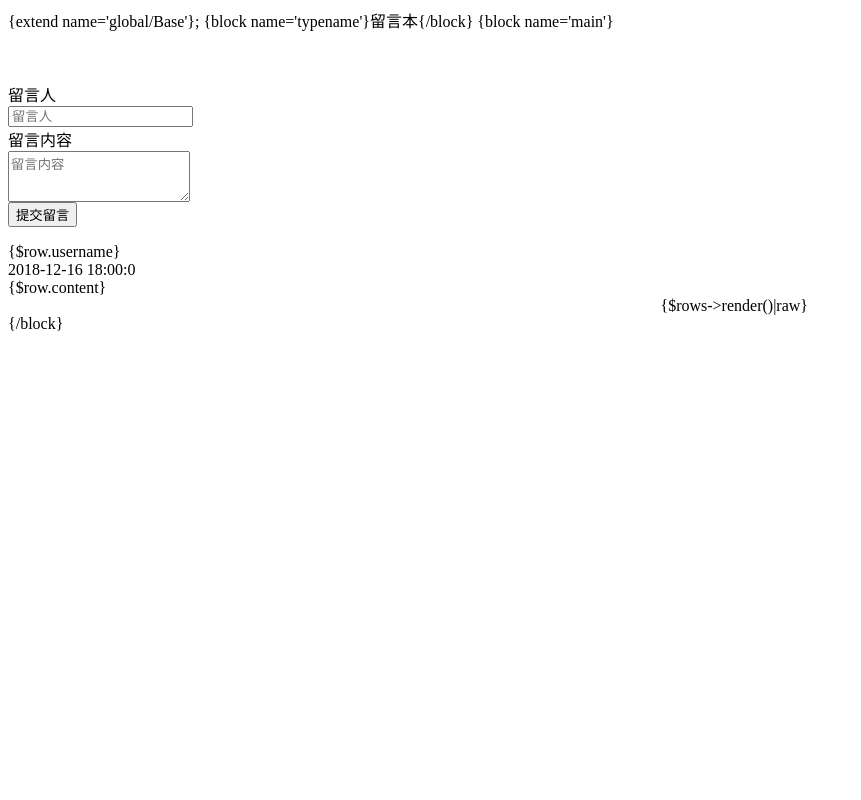
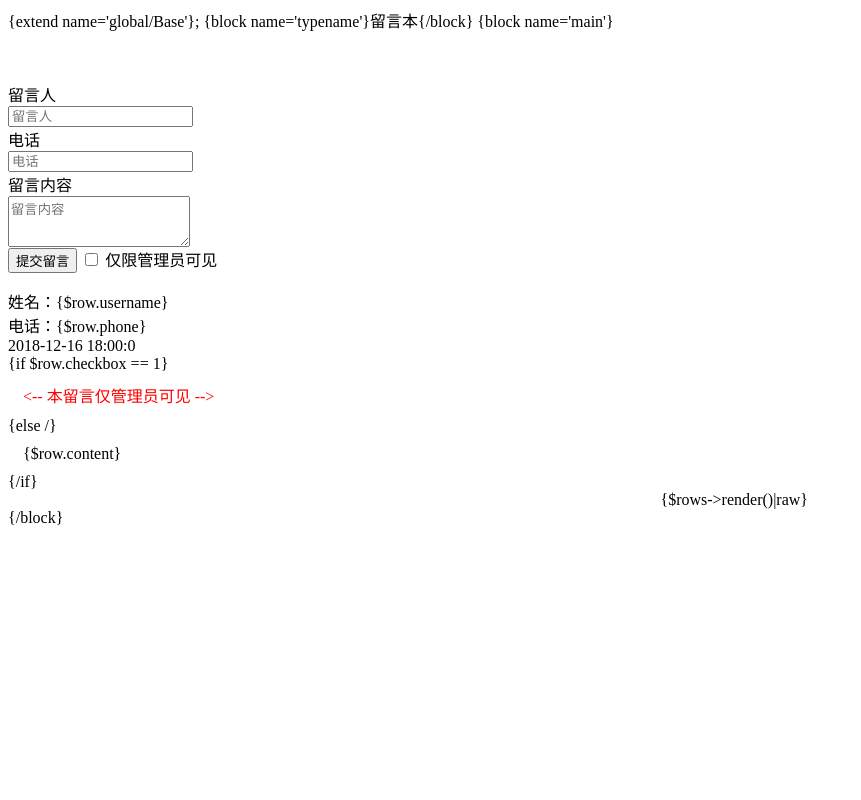
Before and after one commit to atvisions/TP5, a PHP site: template application/index/view/gbook/index.php in a window 1280 px wide. Shown: the whole page, without its empty margins (0-861 px from the left). Run offline with PHP 8.4, Linux system fonts and the light colour scheme; the template is opened without the code that fills it: most values are stand-ins (such as "Sample title", 1, 10 or a date in 2020); data that the repository does not hold is empty.

Commit message:
基本完成

```diff
--- a/application/admin/view/global/Base.php
+++ b/application/admin/view/global/Base.php
@@ -29,8 +29,8 @@
           <!-- Collect the nav links, forms, and other content for toggling -->
           <div class="collapse navbar-collapse" id="bs-example-navbar-collapse-1">
               <ul class="nav navbar-nav">
-                  <li class="active"><a href="#">保留2 <span class="sr-only">(current)</span></a></li>
-                  <li><a href="#">保留1</a></li>
+                  <li class="active"><a href="{:url('admin/index/index')}">系统首页 <span class="sr-only">(current)</span></a></li>
+                  <li><a href="{:url('index/default')}" target="_blank">网站首页</a></li>
               </ul>
 
               <ul class="nav navbar-nav navbar-right">
--- a/application/index/model/Gbook.php
+++ /dev/null
@@ -1,6 +0,0 @@
-<?php
-namespace app\index\model;
-//这里注意大写
-class Gbook extends Base{
-
-}
--- a/application/index/view/gbook/index.php
+++ b/application/index/view/gbook/index.php
@@ -9,8 +9,14 @@
 				<form class="form-horizontal" action="<?php echo url('index/gbook/save'); ?>" method="post">
 					<div class="form-group">
 						<label for="username" class="col-sm-2 control-label">留言人</label>
-				<div class="col-sm-10">
+						<div class="col-sm-4">
 							<input type="text" class="form-control" id="username" name="username" placeholder="留言人">
+						</div>
+					</div>
+					<div class="form-group">
+						<label for="phone" class="col-sm-2 control-label">电话</label>
+						<div class="col-sm-4">
+							<input type="text" class="form-control" id="phone" name="phone" placeholder="电话">
 						</div>
 					</div>
 					<div class="form-group">
@@ -19,22 +25,32 @@
 						<textarea class="form-control" rows="3" placeholder="留言内容" name="content"></textarea>
 						</div>
 					</div>
+					<div class="row">
+						<div class="col-xs-6 col-md-offset-1">
 							<div class="form-group">
 								<div class="col-sm-offset-2 col-sm-10">
 									<button type="submit" class="btn btn-default">提交留言</button>
+									<label>
+										<input type="checkbox" name="checkbox" value="1"> 仅限管理员可见
+									</label>
+								</div>
+							</div>
+						</div>
 					</div>
 			</div>
 			</form>
 			</div>
-		<div class="col-md-12">
+		<div class="col-md-10  col-md-offset-2">
 			<!-- foreach第一个变量名是通过Gbook控制器传过来的，第二个自定义，在循环中调用 -->
 			<?php foreach($rows as $row):?>
-				<div class="well pull-right" style="width:640px">
+				<div class="well">
 					<div class="row">
-					<div class="col-md-3">{$row.username}</div>
-					<div class="col-md-3"></div>
-					<div class="col-md-6"><span class="pull-right">2018-12-16 18:00:0</span></div>
-					<div class="col-md-12">{$row.content}</div>
+					<div class="col-md-3">姓名：{$row.username}</div>
+					<div class="col-md-5">电话：{$row.phone}</div>
+					<div class="col-md-4"><span class="pull-right">2018-12-16 18:00:0</span></div>
+					{if $row.checkbox == 1}<div class="col-md-12" style="padding:10px 15px;color:red"><-- 本留言仅管理员可见 --></div>
+					{else /}<div class="col-md-12" style="padding:10px 15px">{$row.content}</div>
+					{/if}
 				</div>
 			</div>
 			<?php endforeach; ?>
```
Also changed, not shown: application/admin/controller/Login.php (+19 -5 lines), application/admin/view/auser/index.php (+6 -2 lines), application/index/controller/Gbook.php (+20 -13 lines). Lines whose indentation alone changed are shown as unchanged.
